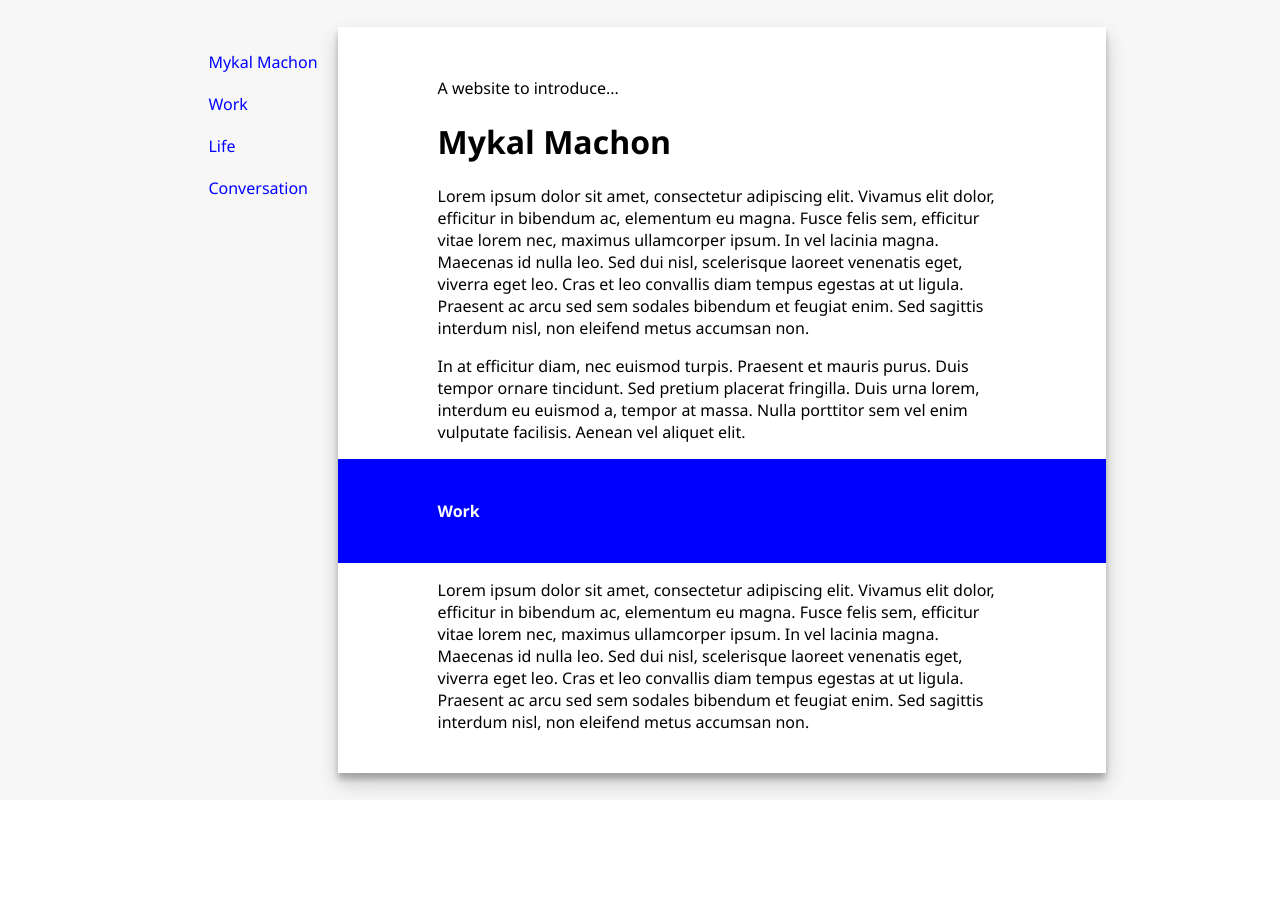
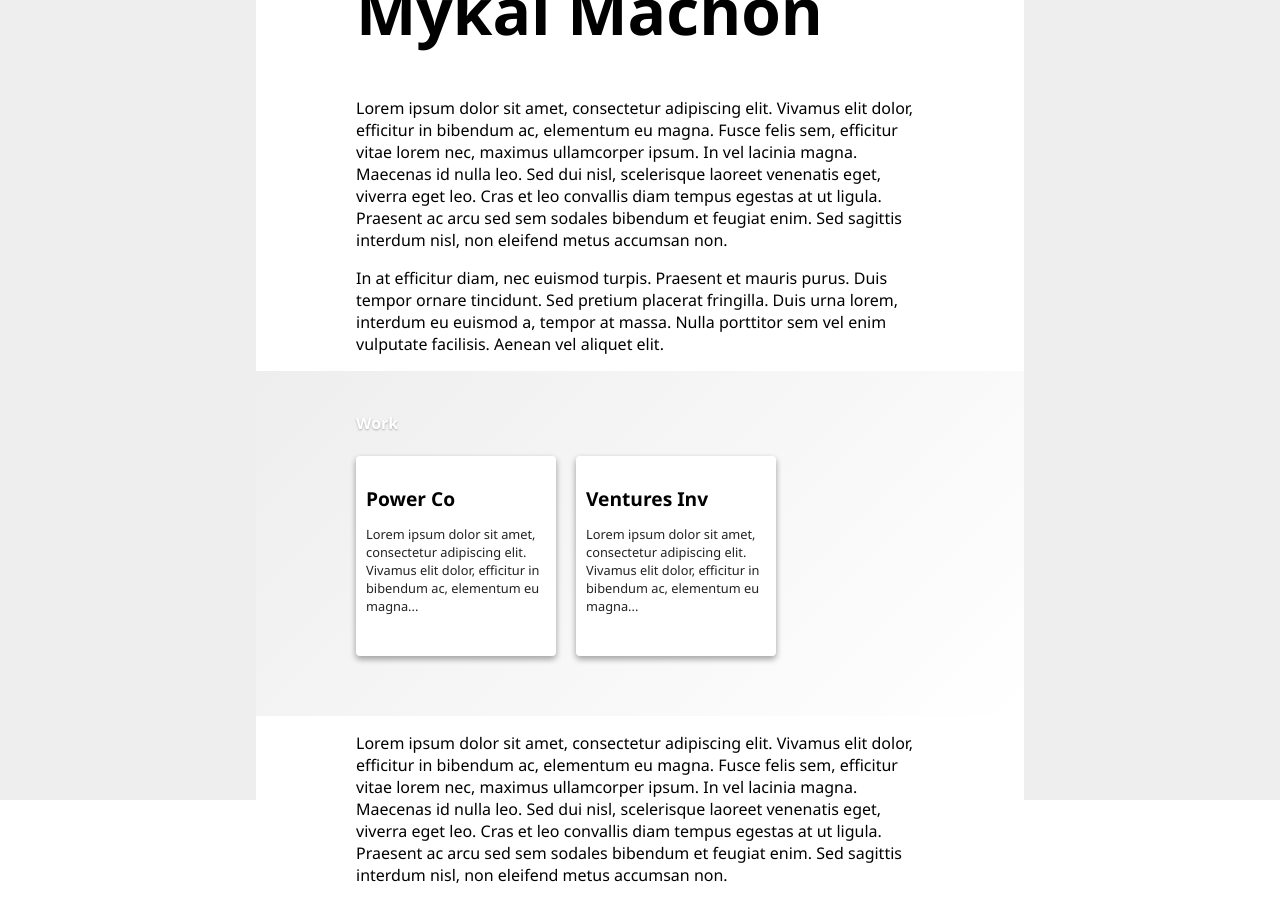
Before and after one commit to StanislavSt/MykalMachon, a Vue app: page / in a window 1280 px wide. Shown: the top 922 px of the page. Before the commit the page ends 800 px from the top, so only its background shows below. Built offline with nearby package versions, Linux system fonts and the light colour scheme.

Commit message:
Added Cards and Themes
Added a card object and improved the general site theming

```diff
--- a/src/App.vue
+++ b/src/App.vue
@@ -1,7 +1,7 @@
 <template>
   <div id="app">
     <div class="inner">
-      <Navigation />
+     <!-- <Navigation /> -->
       <Body />
     </div>
   </div>
@@ -21,6 +21,10 @@ export default {
 </script>
 
 <style>
+:root {
+  --blue: #b721ff;
+}
+
 * {
   box-sizing: border-box;
 }
@@ -34,7 +38,7 @@ export default {
   align-items: center;
   width: 100vw;
   height: 100vh;
-  background: #f7f7f7;
+  background: #eeeeee;
 }
 
 .inner {
--- a/src/components/Body.vue
+++ b/src/components/Body.vue
@@ -1,6 +1,5 @@
 <template>
   <div id="body">
-    A website to introduce...
     <h1>Mykal Machon</h1>
     <p>Lorem ipsum dolor sit amet, consectetur adipiscing elit. Vivamus elit dolor, efficitur in bibendum ac, elementum eu magna. Fusce felis sem, efficitur vitae lorem nec, maximus ullamcorper ipsum. In vel lacinia magna. Maecenas id nulla leo. Sed dui nisl, scelerisque laoreet venenatis eget, viverra eget leo. Cras et leo convallis diam tempus egestas at ut ligula. Praesent ac arcu sed sem sodales bibendum et feugiat enim. Sed sagittis interdum nisl, non eleifend metus accumsan non. </p>
     <p>In at efficitur diam, nec euismod turpis. Praesent et mauris purus. Duis tempor ornare tincidunt. Sed pretium placerat fringilla. Duis urna lorem, interdum eu euismod a, tempor at massa. Nulla porttitor sem vel enim vulputate facilisis. Aenean vel aliquet elit. </p>
@@ -24,9 +23,17 @@ export default {
 <style >
 #body {
   width: 60vw;
-  min-height: 70vh;
+  max-width: 1000px;
   padding: 50px 100px 24px 100px;
   background: white;
-  box-shadow: 0 10px 20px rgba(0, 0, 0, 0.19), 0 6px 6px rgba(0, 0, 0, 0.23);
+}
+
+h1 {
+  font-size: 4em;
+  transition: color 0.2s ease-in-out;
+}
+
+h1:hover {
+  color: #eeeeee;
 }
 </style>
--- a/src/components/Navigation.vue
+++ b/src/components/Navigation.vue
@@ -18,7 +18,7 @@ export default {
 
 <style>
 #nav {
-  color: blue;
+  color: var(--blue);
   padding: 24px 0px 24px 24px;
   display: flex;
   margin-top: -10px;
@@ -41,7 +41,7 @@ export default {
 }
 
 .nav-item:focus {
-  background-color: blue;
+  background-color: var(--blue);
   color: white;
 }
 </style>
--- /dev/null
+++ b/src/components/layout/body/Card.vue
@@ -0,0 +1,58 @@
+<template>
+  <div id="card">
+    <div class="image">
+
+    </div>
+    <div class="summary">
+      <p class="title">{{card.name}}</p>
+      <p class="info">{{card.summary}}</p>
+    </div>
+  </div>
+</template>
+
+<script>
+export default {
+  name: 'Card',
+  methods: {
+    test: function() {}
+  },
+  data() {
+    return {
+      testKey: 'testVal'
+    };
+  },
+  props: ['card']
+};
+</script>
+
+<style scoped>
+div.summary {
+  width: 200px;
+  height: 200px;
+  padding: 10px;
+  border-radius: 4px;
+  background: white;
+  display: flex;
+  margin: 0px 20px 0px 0px;
+  flex-direction: column;
+  box-shadow: 0 3px 6px rgba(0, 0, 0, 0.16), 0 3px 6px rgba(0, 0, 0, 0.23);
+  transition: box-shadow 0.3s ease-in-out;
+  cursor: pointer;
+}
+
+div.summary:hover {
+  box-shadow: 0 10px 20px rgba(0, 0, 0, 0.19), 0 6px 6px rgba(0, 0, 0, 0.23);
+}
+
+p.title {
+  font-size: 1.2em;
+  margin-bottom: 0px;
+  font-weight: bold;
+  color: black;
+}
+
+p.info {
+  font-size: 0.8em;
+  color: #222222;
+}
+</style>
--- a/src/components/layout/body/Section.vue
+++ b/src/components/layout/body/Section.vue
@@ -1,12 +1,38 @@
 <template>
   <div id="sections">
     <h4>Work</h4>
+    <div class='cards'>
+      <div v-for='card in testCards' :key='card.title'>
+        <Card :card="card"/>
+      </div>
+    </div>
   </div>
 </template>
 
 <script>
+import Card from './Card.vue';
+
 export default {
-  name: 'Section'
+  name: 'Section',
+  components: {
+    Card
+  },
+  data() {
+    return {
+      testCards: [
+        {
+          name: 'Power Co',
+          summary:
+            'Lorem ipsum dolor sit amet, consectetur adipiscing elit. Vivamus elit dolor, efficitur in bibendum ac, elementum eu magna...'
+        },
+        {
+          name: 'Ventures Inv',
+          summary:
+            'Lorem ipsum dolor sit amet, consectetur adipiscing elit. Vivamus elit dolor, efficitur in bibendum ac, elementum eu magna...'
+        }
+      ]
+    };
+  }
 };
 </script>
 
@@ -15,8 +41,19 @@ export default {
   box-sizing: unset;
   margin-left: -100px;
   width: calc(100%);
-  background-color: blue;
+  background-color: #eeeeee;
+  background-image: linear-gradient(135deg, #eeeeee 0%, #ffffff 100%);
   padding: 20px 100px 20px 100px;
   color: white;
 }
+
+.cards {
+  display: flex;
+  flex-direction: row;
+  margin-bottom: 40px;
+}
+
+h4 {
+  text-shadow: 0 1px 2px rgba(0, 0, 0, 0.28);
+}
 </style>
```
Also changed, not shown: 1 other file (tests, documents, lock files or other folders).
